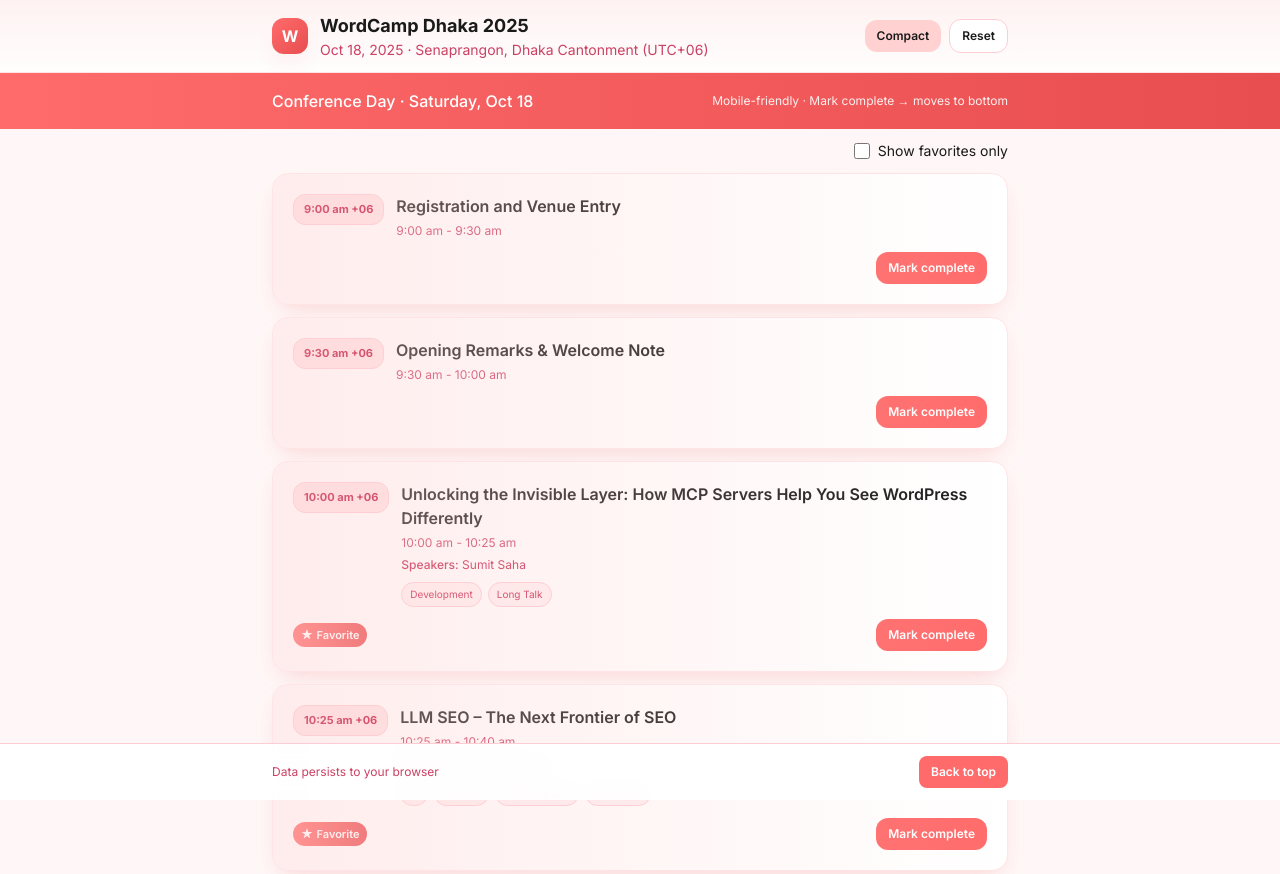
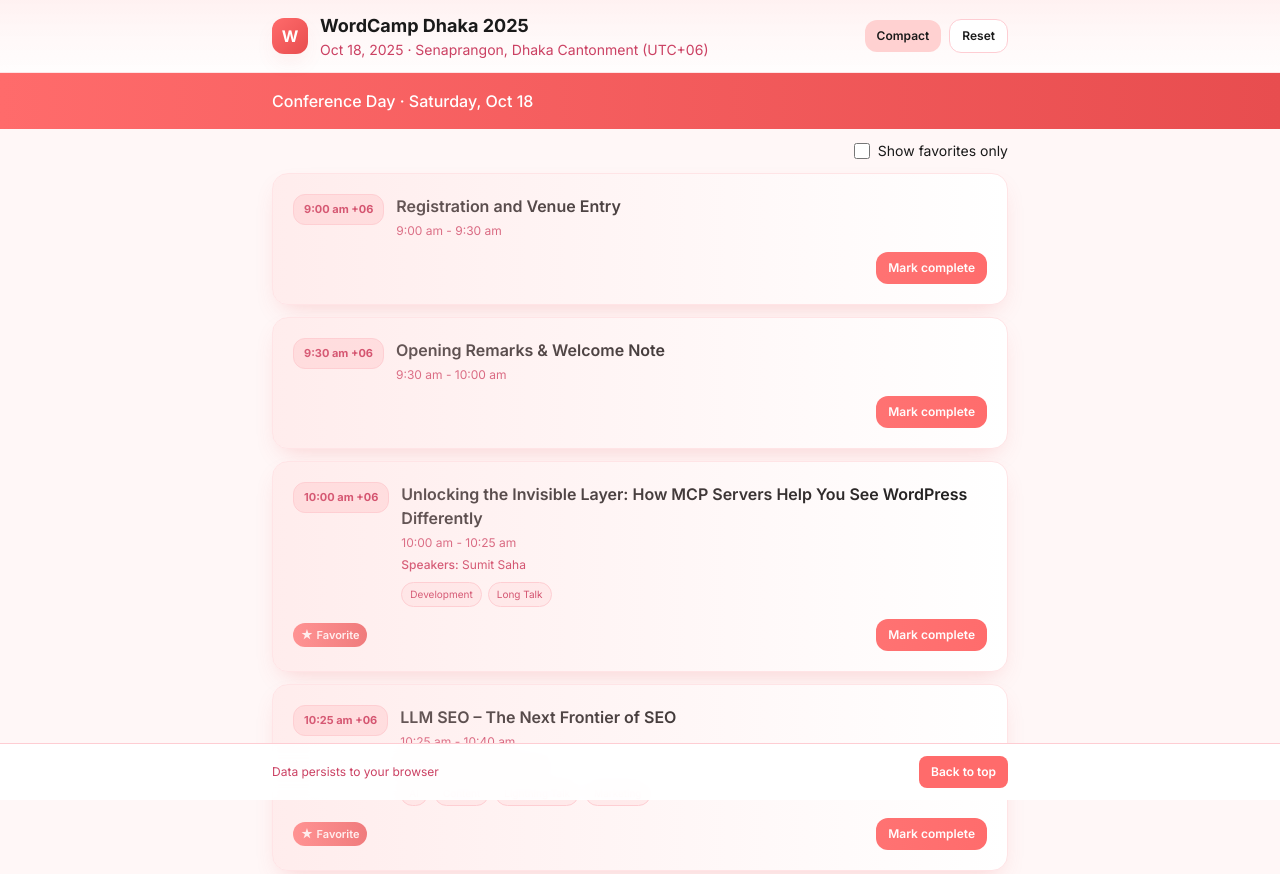
Before and after one commit to hafizubikm/wcd2025schedule, a plain HTML site: page index.html in a window 1280 px wide. Shown: the top 874 px of the page. Drawn offline with nearby package versions, Linux system fonts and the light colour scheme.

Commit message:
Remove help text

```diff
--- a/index.html
+++ b/index.html
@@ -63,7 +63,6 @@
   <section class="bg-gradient-to-r from-wc-primary to-wc-primaryDark text-white">
     <div class="max-w-3xl mx-auto px-4 py-3 sm:py-4 flex items-center justify-between">
       <p class="text-sm sm:text-base font-medium">Conference Day · Saturday, Oct 18</p>
-      <span class="text-[11px] sm:text-xs opacity-90">Mobile-friendly · Mark complete → moves to bottom</span>
     </div>
   </section>
 
```
